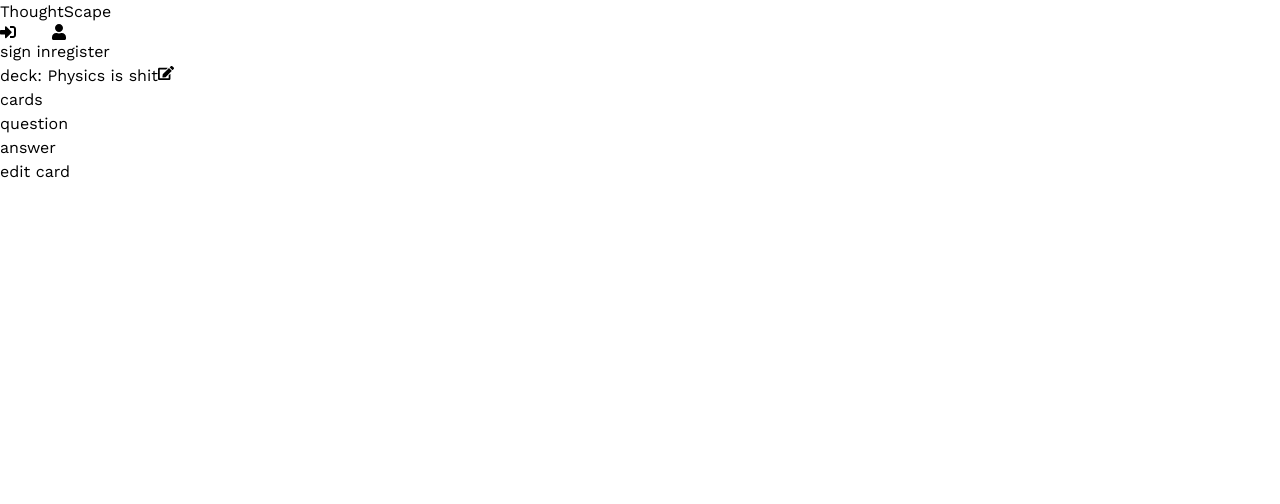
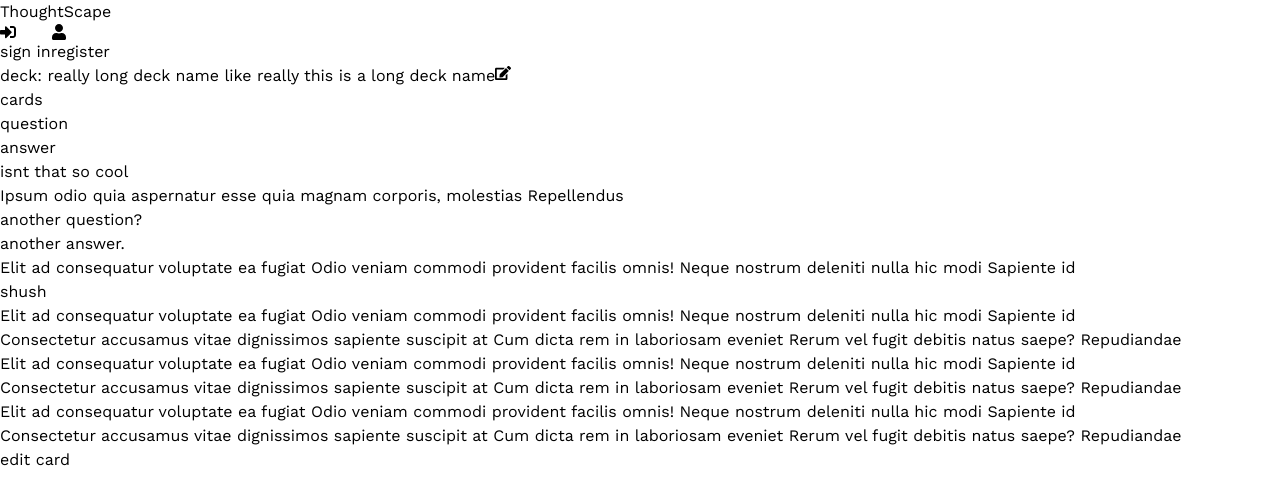
Before and after one commit to Nilej24/thoughtscape, a React (Vite) app in the folder client/: page /1 in a window 1280 px wide. Shown: the top 504 px of the page. Built offline with nearby package versions, Linux system fonts and the light colour scheme.

Commit message:
added cards list to deck edit page

```diff
--- a/client/src/pages/DeckEditPage.jsx
+++ b/client/src/pages/DeckEditPage.jsx
@@ -1,7 +1,20 @@
 import { FaEdit } from 'react-icons/fa';
 
+function Card({ question, answer }) {
+  return (
+    <li class="border-t border-gray-300 flex py-2 px-3 cursor-pointer hover:bg-gray-100">
+      <div className="w-1/2 text-start pr-2">
+        {question}
+      </div>
+      <div className="w-1/2 text-end pl-2">
+        {answer}
+      </div>
+    </li>
+  );
+}
+
 function DeckEditPage() {
-  const deckName = 'Physics is shit';
+  const deckName = 'really long deck name like really this is a long deck name';
 
   return (
     <>
@@ -26,6 +39,33 @@ function DeckEditPage() {
               answer
             </h3>
           </div>
+          <ul className="py-2 px-5">
+            <Card
+              question="isnt that so cool"
+              answer="Ipsum odio quia aspernatur esse quia magnam corporis, molestias Repellendus"
+            />
+            <Card
+              question="another question?"
+              answer="another answer."
+            />
+            <Card
+              question="Elit ad consequatur voluptate ea fugiat Odio veniam commodi provident facilis omnis! Neque nostrum deleniti nulla hic modi Sapiente id"
+              answer="shush"
+            />
+            <Card
+              question="Elit ad consequatur voluptate ea fugiat Odio veniam commodi provident facilis omnis! Neque nostrum deleniti nulla hic modi Sapiente id"
+              answer="Consectetur accusamus vitae dignissimos sapiente suscipit at Cum dicta rem in laboriosam eveniet Rerum vel fugit debitis natus saepe? Repudiandae"
+            />
+            <Card
+              question="Elit ad consequatur voluptate ea fugiat Odio veniam commodi provident facilis omnis! Neque nostrum deleniti nulla hic modi Sapiente id"
+              answer="Consectetur accusamus vitae dignissimos sapiente suscipit at Cum dicta rem in laboriosam eveniet Rerum vel fugit debitis natus saepe? Repudiandae"
+            />
+            <Card
+              question="Elit ad consequatur voluptate ea fugiat Odio veniam commodi provident facilis omnis! Neque nostrum deleniti nulla hic modi Sapiente id"
+              answer="Consectetur accusamus vitae dignissimos sapiente suscipit at Cum dicta rem in laboriosam eveniet Rerum vel fugit debitis natus saepe? Repudiandae"
+            />
+            <div className="border-b border-gray-300" />
+          </ul>
         </section>
         <section className="text-center w-full md:w-1/2">
           <h2 className="text-xl font-medium text-center">
```
